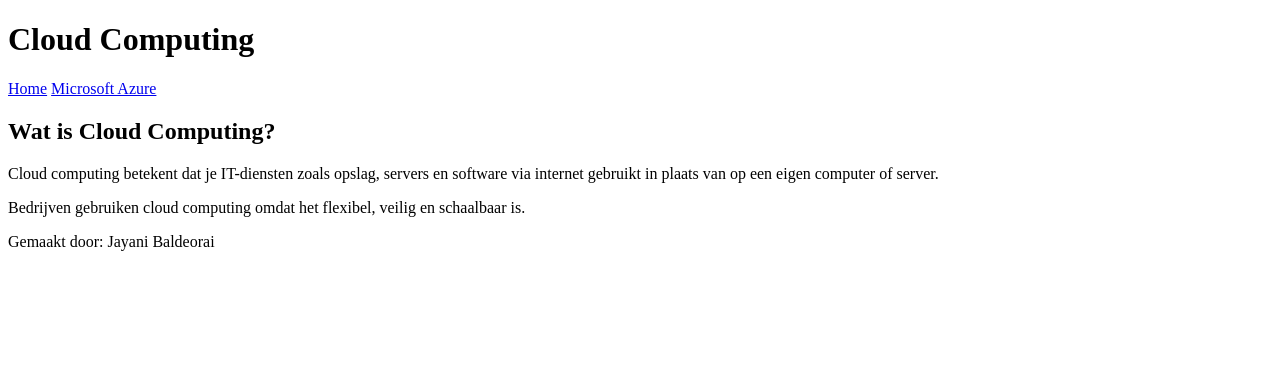
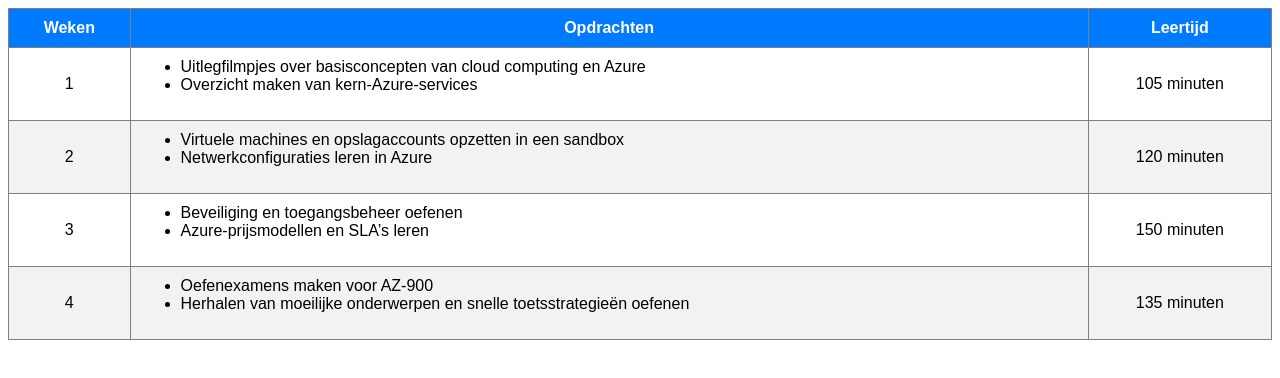
Before and after one commit to MisssJade/Prototype-Web-Jayani, a plain HTML site: page index.html in a window 1280 px wide. Drawn offline with Linux system fonts and the light colour scheme.

Commit message:
Update index.html

```diff
--- a/index.html
+++ b/index.html
@@ -1,36 +1,51 @@
-<!DOCTYPE html>
-<html lang="nl">
-<head>
-    <meta charset="UTF-8">
-    <title>Cloud Computing Website</title>
-    <link rel="stylesheet" href="style.css">
-</head>
-
-<body>
-
-<header>
-    <h1>Cloud Computing</h1>
-    <nav>
-        <a href="index.html">Home</a>
-        <a href="azure.html">Microsoft Azure</a>
-    </nav>
-</header>
-
-<main>
-    <h2>Wat is Cloud Computing?</h2>
-    <p>
-        Cloud computing betekent dat je IT-diensten zoals opslag, servers en software via internet gebruikt
-        in plaats van op een eigen computer of server.
-    </p>
-
-    <p>
-        Bedrijven gebruiken cloud computing omdat het flexibel, veilig en schaalbaar is.
-    </p>
-</main>
-
-<footer>
-    <p>Gemaakt door: Jayani Baldeorai</p>
-</footer>
-
-</body>
-</html>
+<table border="1" style="width:100%; border-collapse: collapse; font-family: sans-serif;">
+  <thead>
+    <tr style="background-color: #007bff; color: white;">
+      <th style="padding: 10px;">Weken</th>
+      <th style="padding: 10px;">Opdrachten</th>
+      <th style="padding: 10px;">Leertijd</th>
+    </tr>
+  </thead>
+  <tbody>
+    <tr>
+      <td style="padding: 10px; text-align: center;">1</td>
+      <td style="padding: 10px;">
+        <ul>
+          <li>Uitlegfilmpjes over basisconcepten van cloud computing en Azure</li>
+          <li>Overzicht maken van kern-Azure-services</li>
+        </ul>
+      </td>
+      <td style="padding: 10px; text-align: center;">105 minuten</td>
+    </tr>
+    <tr style="background-color: #f2f2f2;">
+      <td style="padding: 10px; text-align: center;">2</td>
+      <td style="padding: 10px;">
+        <ul>
+          <li>Virtuele machines en opslagaccounts opzetten in een sandbox</li>
+          <li>Netwerkconfiguraties leren in Azure</li>
+        </ul>
+      </td>
+      <td style="padding: 10px; text-align: center;">120 minuten</td>
+    </tr>
+    <tr>
+      <td style="padding: 10px; text-align: center;">3</td>
+      <td style="padding: 10px;">
+        <ul>
+          <li>Beveiliging en toegangsbeheer oefenen</li>
+          <li>Azure-prijsmodellen en SLA’s leren</li>
+        </ul>
+      </td>
+      <td style="padding: 10px; text-align: center;">150 minuten</td>
+    </tr>
+    <tr style="background-color: #f2f2f2;">
+      <td style="padding: 10px; text-align: center;">4</td>
+      <td style="padding: 10px;">
+        <ul>
+          <li>Oefenexamens maken voor AZ-900</li>
+          <li>Herhalen van moeilijke onderwerpen en snelle toetsstrategieën oefenen</li>
+        </ul>
+      </td>
+      <td style="padding: 10px; text-align: center;">135 minuten</td>
+    </tr>
+  </tbody>
+</table>
```
